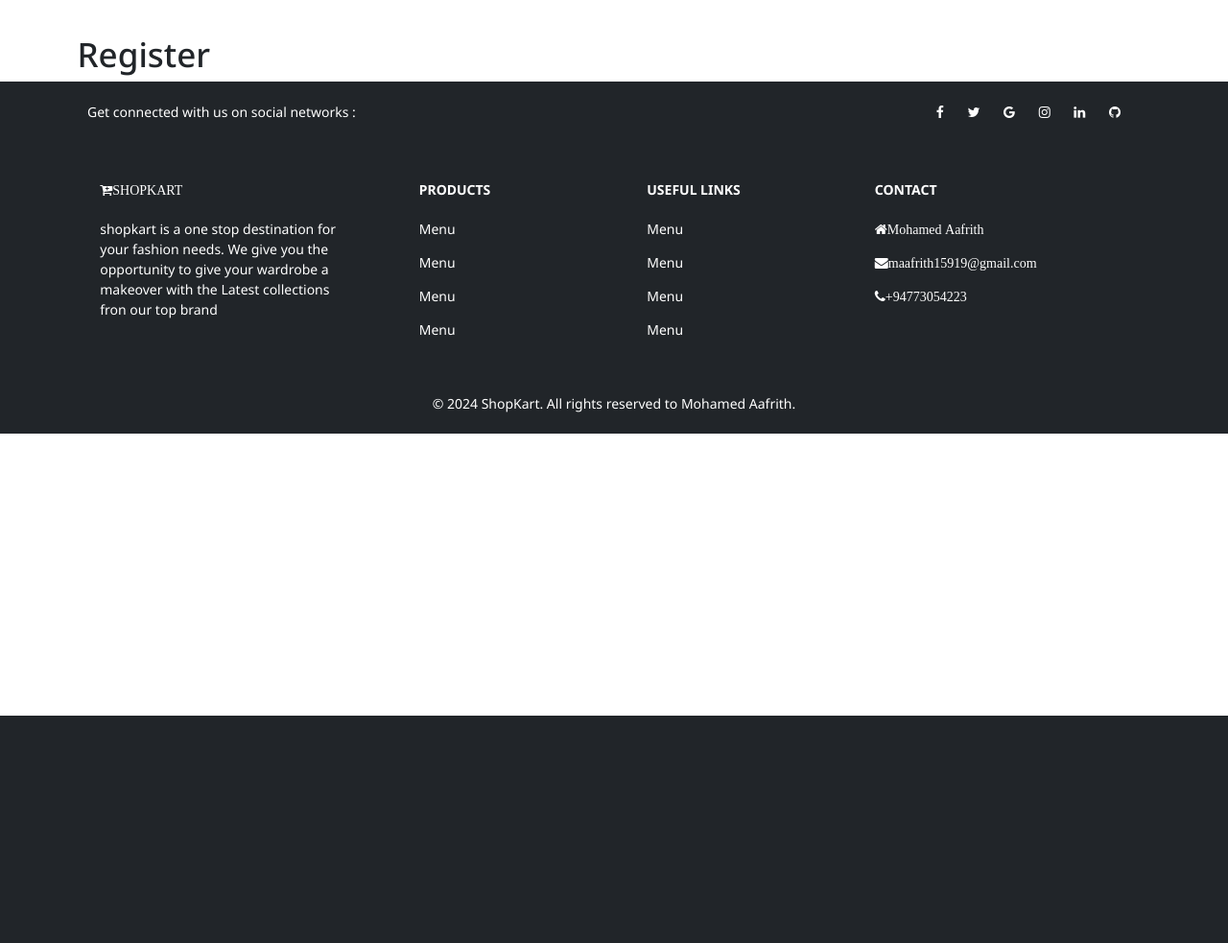
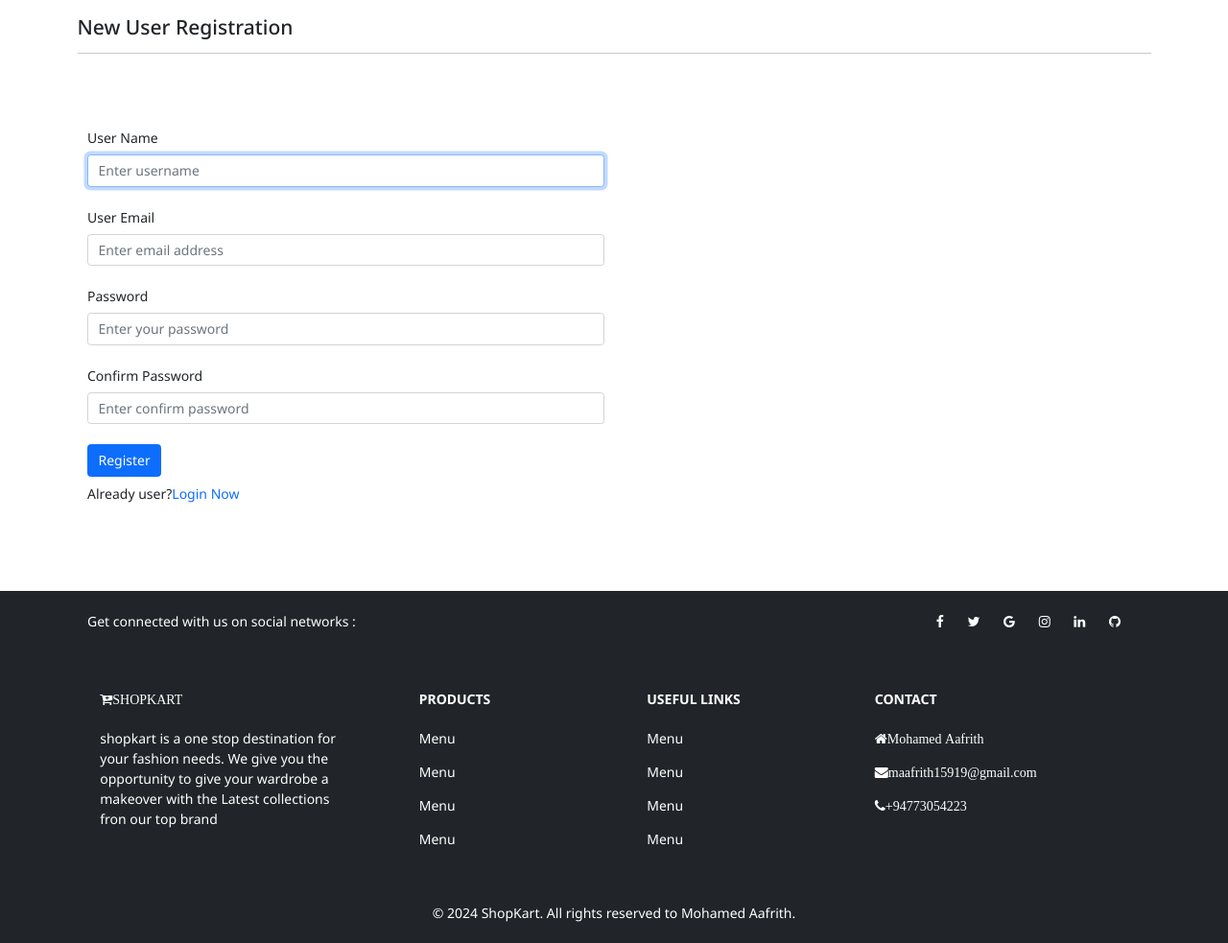
Before and after one commit to Aafrith/Shopkart, a Django app: page /register in a window 1280 px wide. Shown: the part 54-1037 px from the top of the page at 96% size. Before the commit the page ends 800 px from the top, so only its background shows below. Run offline with Django 5.2, Linux system fonts and the light colour scheme.

Commit message:
Registration and notification messages

```diff
--- /dev/null
+++ b/shop/form.py
@@ -0,0 +1,14 @@
+from django.contrib.auth.forms import UserCreationForm
+from .models import User
+from django import forms
+from django.contrib.auth.models import User
+
+class CustomUserForm(UserCreationForm):
+    username = forms.CharField(widget=forms.TextInput(attrs={'class': 'form-control','placeholder': 'Enter username'}))
+    email = forms.CharField(widget=forms.TextInput(attrs={'class': 'form-control','placeholder': 'Enter email address'}))
+    password1 = forms.CharField(widget=forms.PasswordInput(attrs={'class': 'form-control','placeholder': 'Enter your password'}))
+    password2 = forms.CharField(widget=forms.PasswordInput(attrs={'class': 'form-control','placeholder': 'Enter confirm password'}))
+
+    class Meta:
+        model=User
+        fields=['username','email','password1','password2']
--- a/shop/models.py
+++ b/shop/models.py
@@ -1,4 +1,5 @@
 from django.db import models
+from django.contrib.auth.models import User
 import datetime
 import os
 
--- a/shop/templates/shop/collections.html
+++ b/shop/templates/shop/collections.html
@@ -23,6 +23,8 @@
             <div class="col-12">
                 <h4 class="mb-3">Categories</h4>
                 <hr style="border-color: #b8bfc2;">
+                {%include 'shop/inc/message.html'%}
+
             </div>
 
             {% for item in category%}
--- /dev/null
+++ b/shop/templates/shop/inc/message.html
@@ -0,0 +1,7 @@
+{% for msg in messages %}
+<div class="alert alert-info alert-dismissible fade show" role="alert">
+    {{msg}}
+    <button type="button" class="btn-close" data-bs-dismiss="alert" aria-label="Close">
+    </button>
+</div>
+{% endfor %}
--- a/shop/templates/shop/products/product_details.html
+++ b/shop/templates/shop/products/product_details.html
@@ -17,6 +17,7 @@
                           <li class="breadcrumb-item active" aria-current="page">{{products}}</li>
                         </ol>
                       </nav>
+                      {% include 'shop/inc/message.html' %}
                 </div>
                 <div class="col-4 my-3 pic-box">
                     {% if products.trending %}
--- a/shop/templates/shop/register.html
+++ b/shop/templates/shop/register.html
@@ -4,9 +4,63 @@
 {%endblock title%}
 
 {%block content%}
-<div class="container" style="margin-top:90px ;">
-    <div class="row"></div>
-    <div class="col-12"><h1>Register</h1></div>
+<div class="container" style="margin-top:70px ;min-height:600px;">
+    <div class="row">
+        <div class="col-12">
+            <h4 class="mb-3">New User Registration</h4>
+            <hr style="border-color: #b8bfc2;">
+            {%include 'shop/inc/message.html'%}
 
+        </div>
+    </div>
+    <section class="py-4 my-5">
+        <div class="container">
+            <div class="row">
+                <div class="col-6">
+                    <form method="post" action="">
+                        {% csrf_token %}
+                        <div class = "mb-4">
+                            <label for="" class="form-label">User Name</label>
+                            {{form.username}}
+                        </div>
+                        <div class = "mb-4">
+                            <label for="" class="form-label">User Email</label>
+                            {{form.email}}
+                        </div>
+                        <div class = "mb-4">
+                            <label for="" class="form-label">Password</label>
+                            {{form.password1}}
+                        </div>
+                        <div class = "mb-4">
+                            <label for="" class="form-label">Confirm Password</label>
+                            {{form.password2}}
+                        </div>
+                        <button type="submit" class="btn btn-primary">Register</button>
+                    </form>
+                    <p class="my-2">Already user?<a href="#">Login Now</a></p>
+                </div>
+
+                <div class="col-6">
+
+                    {% if form.errors.username %}
+                        <label class="text-danger d-block">{{form.errors.username}}</label>
+                    {% endif %}
+
+                    {% if form.errors.email %}
+                        <label class="text-danger d-block">{{form.errors.email}}</label>
+                    {% endif %}
+
+                    {% if form.errors.password1 %}
+                        <label class="text-danger d-block">{{form.errors.password1}}</label>
+                    {% endif %}
+
+                    {% if form.errors.password2 %}
+                        <label class="text-danger d-block">{{form.errors.password2}}</label>
+                    {% endif %}
+
+                </div>
+            </div>
+        </div>
+    </section>
 </div>
 {%endblock content%}
--- a/shop/urls.py
+++ b/shop/urls.py
@@ -4,6 +4,7 @@ from .import views
 urlpatterns = [
     path('',views.home,name='home'),
     path('register',views.register,name='register'),
+    path('login',views.login,name='login'),
     path('collections',views.collections,name='collections'),
     path('collections/<str:name>',views.collectionsview,name='collections'),
     path('collections/<str:cname>/<str:pname>',views.product_details,name='product_details'),
--- a/shop/views.py
+++ b/shop/views.py
@@ -1,4 +1,5 @@
 from django.shortcuts import render,redirect
+from shop.form import CustomUserForm
 from .models import *
 from django.contrib import messages
 
@@ -6,8 +7,19 @@ def home(request):
     products = Product.objects.filter(trending = 1)
     return render(request,"shop/index.html",{"products":products})
 
+def login(request):
+    return render(request,"shop/login.html")
+
+
 def register(request):
-    return render(request,"shop/register.html")
+    form=CustomUserForm()
+    if request.method == 'POST':
+        form=CustomUserForm(request.POST)
+        if form.is_valid():
+            form.save()
+            messages.success(request,"Registration success. You can Login now..!")
+            return redirect('/login')
+    return render(request,"shop/register.html",{'form':form})
 
 def collections(request):
     category=Category.objects.filter(status=0)
```
Also changed, not shown: shop/templates/shop/login.html (added, +26 -0 lines), shop/templates/shop/products/index.html (+7 -0 lines).
